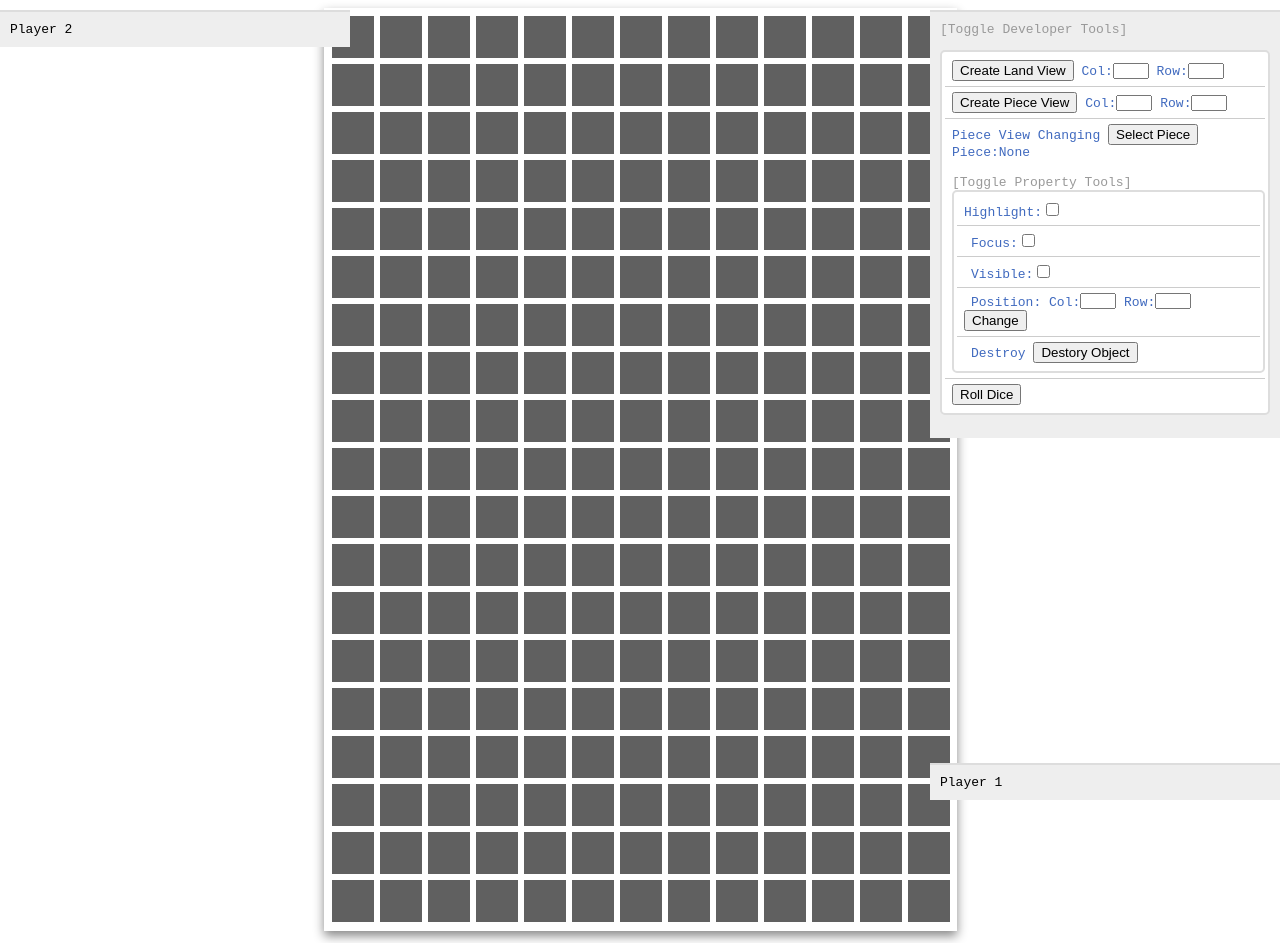
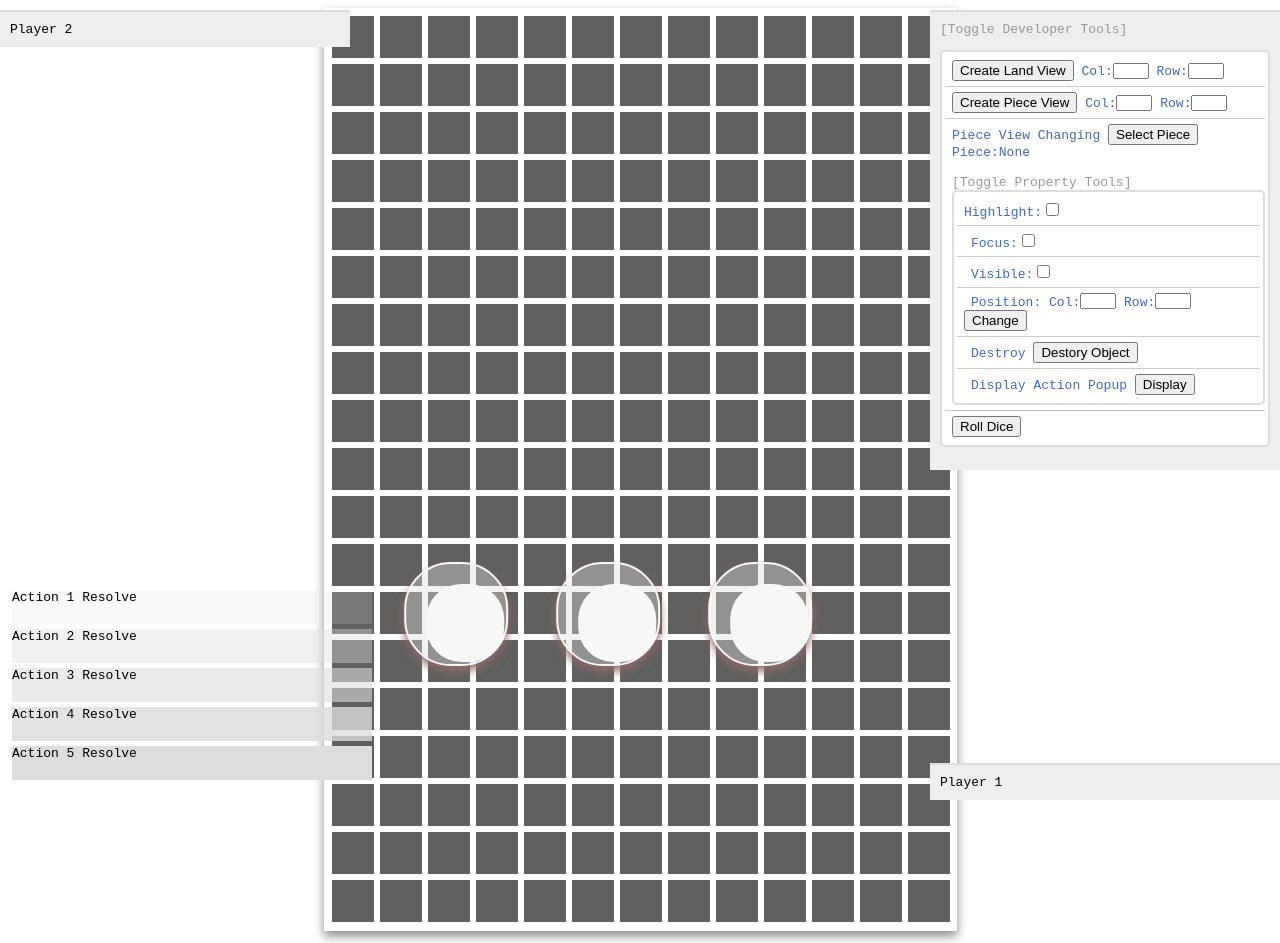
Before and after one commit to mrbut1995/DDMHTML5, a plain HTML site: page index.html in a window 1280 px wide. Drawn offline with nearby package versions, Linux system fonts and the light colour scheme.

Commit message:
Update UI
Update UI

```diff
--- a/index.html
+++ b/index.html
@@ -14,12 +14,16 @@
 
 	<div id="gameSection">
 		<div id="board"></div>
-		<div class="player-ui ui player1" id= "player1-ui"><span>Player 1</span></div>
-		<div class="player-ui ui player2" id= "player2-ui"><span>Player 2</span></div>
+		<div class="player-ui ui player1" id= "player1-ui">
+			<span>Player 1</span>
+		</div>
+		<div class="player-ui ui player2" id= "player2-ui">
+			<span>Player 2</span>
+		</div>
 	</div>
 	 <!--For Dice Rolling-->
-	 <div class="dices">
-		<div class="dice_container">
+	 <div class="dices" id="dicesId">
+		<div class="dicecontainer">
 			<div id='dice1' class="dice dice-one">
 		  		<div id="dice-one-side-one" class='side one'>
 					<img src = "/img/dice_face_1.png">
@@ -41,7 +45,7 @@
 				</div>
 			</div>
 		</div>
-		<div class="dice_container">
+		<div class="dicecontainer">
 			<div id='dice2' class="dice dice-two">
 		  		<div id="dice-two-side-one" class='side one'>
 					<img src = "/img/dice_face_1.png">
@@ -63,7 +67,7 @@
 				</div>
 			</div>
 		</div>
-		<div class="dice_container">
+		<div class="dicecontainer">
 			<div id='dice3' class="dice dice-three">
 		  		<div id="dice-three-side-one" class='side one'>
 					<img src = "/img/dice_face_1.png">
@@ -85,9 +89,22 @@
 				</div>
 			</div>
 		</div>
+	</div>
+	<div id="pieceactionmenu">
+		<div class="btnaction"><div class = "btnactioncontent"></div></div>
+		<div class="btnaction"><div class = "btnactioncontent"></div></div>
+		<div class="btnaction"><div class = "btnactioncontent"></div></div>
+	</div>
+	<div id="piecedescription">
+	</div>
+	<div id="logsection">
+		<div class="log">Action 1 Resolve</div>
+		<div class="log">Action 2 Resolve</div>
+		<div class="log">Action 3 Resolve</div>
+		<div class="log">Action 4 Resolve</div>
+		<div class="log">Action 5 Resolve</div>
 
 	</div>
-
 	<!--For Debugging-->
 	<div id="devSection">
 		<div>
@@ -142,6 +159,12 @@
 										<button class="button" onclick="Tsh.Ddm.Debug.btnDestroySelectedPiece()">Destory Object</button>
 									</div>
 								</div>
+								<div class="action">
+									<div class="action">
+										<label>Display Action Popup</label>
+										<button class="button" onclick="Tsh.Ddm.Debug.btnDisplayActionPopup()">Display</button>
+									</div>
+								</div>
 
 							</ul>
 						</div>
--- a/style-h5.css
+++ b/style-h5.css
@@ -125,26 +125,100 @@ html {
   top: 0%;
   left: 0%;
 }
+/*Piece action Menu*/
+#pieceactionmenu{
+  position: absolute;
+  display: inline-block;
+  bottom: 30px;
+  left: 50%;
+  transform: translate(-50%, -50%);
+  text-align: center;
+
+}
+#pieceactionmenu .btnaction{
+  display: inline-block;
+  margin-left: 40px;
+  vertical-align: top;
+  width: 60px;
+  height:  60px;
+  background-color: rgba(221, 221, 221, 0.4);
+  border: none;
+  color: white;
+  padding: 20px;
+  text-align: center;
+  text-decoration: none;
+  display: inline-block;
+  font-size: 16px;
+  vertical-align: middle;
+  border-radius: 45%;
+
+  border: 2px solid #f7f7f7;
+	box-shadow: 0px 5px 10px rgb(146, 104, 104);
+
+  transform: translate(-50%, -50%);
+  text-align: center;
+
+}
+#pieceactionmenu .btnaction::before{
+
+}
+#pieceactionmenu .btnaction .btnactioncontent{
+
+  /* transform: translate(0%, 0%); */
+  background-color:#f7f7f7;
+  width:130%;
+  height:130%;
+  border-radius: 45%;
+  transform-origin: center;
+
+}
+
+/* Logging CSS*/
+#logsection{
+  position: absolute;
+  width: 360px;
+  height: 200px;
+  left: 2px;
+  bottom: 5px;
+  padding: 10px;
+  vertical-align: text-bottom;
+
+}
+#logsection .log{
+  margin-top: 5px;
+  background-color: rgba(221, 221, 221, 1);
+  height: 17%;
+}
+#logsection .log:first-child{
+  background-color: rgba(221, 221, 221, 0.2);
+}
+#logsection .log:nth-child(2){
+  background-color: rgba(221, 221, 221, 0.4);
+}
+#logsection .log:nth-child(3){
+  background-color: rgba(221, 221, 221, 0.6);
+}
+#logsection .log:nth-child(4){
+  background-color: rgba(221, 221, 221, 0.8);
+}
 
 /* Dice CSS*/
-.dices{
-    position: absolute;
+#dicesId {
+  position: absolute;
 	top: 20%;
 	left: 50%;
   visibility: hidden;
-	/* margin-top: -100px; */
-	/* margin-left: -100px; */
-	/* width: auto; */
-    /* height: 100%;  */
-	/* text-align: center; */
+}
 
-}
-.dice_container {
+.dicecontainer {
     position: relative;
     display: inline-block;
     top: 200px;
 }
 
+#dicesId.show{
+  visibility: visible;
+}
 .dice {
     position: relative;
     width: 100px;
--- a/tsh.ddm.debug.js
+++ b/tsh.ddm.debug.js
@@ -62,6 +62,9 @@ Tsh.Ddm.Debug = new function(){
 
         Tsh.Ddm.View.MoveViewProperty(this.debugPieceSelected.uuid,new Point(mCol,mRow))
     }
+    this.btnDisplayActionPopup = function(){
+
+    }
     this.StartSelectingPiece = function(){
         console.log("started selecting")
         this.isSelectingPiece = true
@@ -84,13 +87,12 @@ Tsh.Ddm.Debug = new function(){
         }
         this.UpdateSelectingPieceDebugMenu()
     }
+
     this.UpdateSelectingPieceDebugMenu = function(){
         var html = ''
         if(this.debugPieceSelected != null){
-            // document.getElementById("selectedPieceController").innerHTML = html
         }
         else{
-            // document.getElementById("selectedPieceController").innerHTML = ""
         }
     }
     this.onSelectedPieceVisibleChanged = function(){
--- a/tsh.ddm.js
+++ b/tsh.ddm.js
@@ -265,11 +265,18 @@ function rollTo(DOMObject,result){
       }
 }
 
+
 function roll(){
     console.log("roll ")
+
+    var dices = document.getElementById("dicesId");
+    dices.classList.toggle("show")
     rollTo(DOMDiceOne,Math.floor(Math.random() * 6))
     rollTo(DOMDiceTwo,Math.floor(Math.random() * 6))
     rollTo(DOMDiceThree,Math.floor(Math.random() * 6))
+
+    //Hiding Dice When Done
+    setTimeout(()=>{dices.classList.toggle("show")},1300)
 }
 
 function prototypeName(obj){
--- a/tsh.ddm.view.h5.js
+++ b/tsh.ddm.view.h5.js
@@ -287,12 +287,12 @@ let UIView = function(){
 
 //Board Canvas View
 Tsh.Ddm.View = new function(){
-    var boardHTML;
+
+    $.extend(true,this,new UIView())
+
     var canvas;
     var context;
     var mainView = this
-    var frames = 0;
-
 
     /////Property
     //Main View
```
